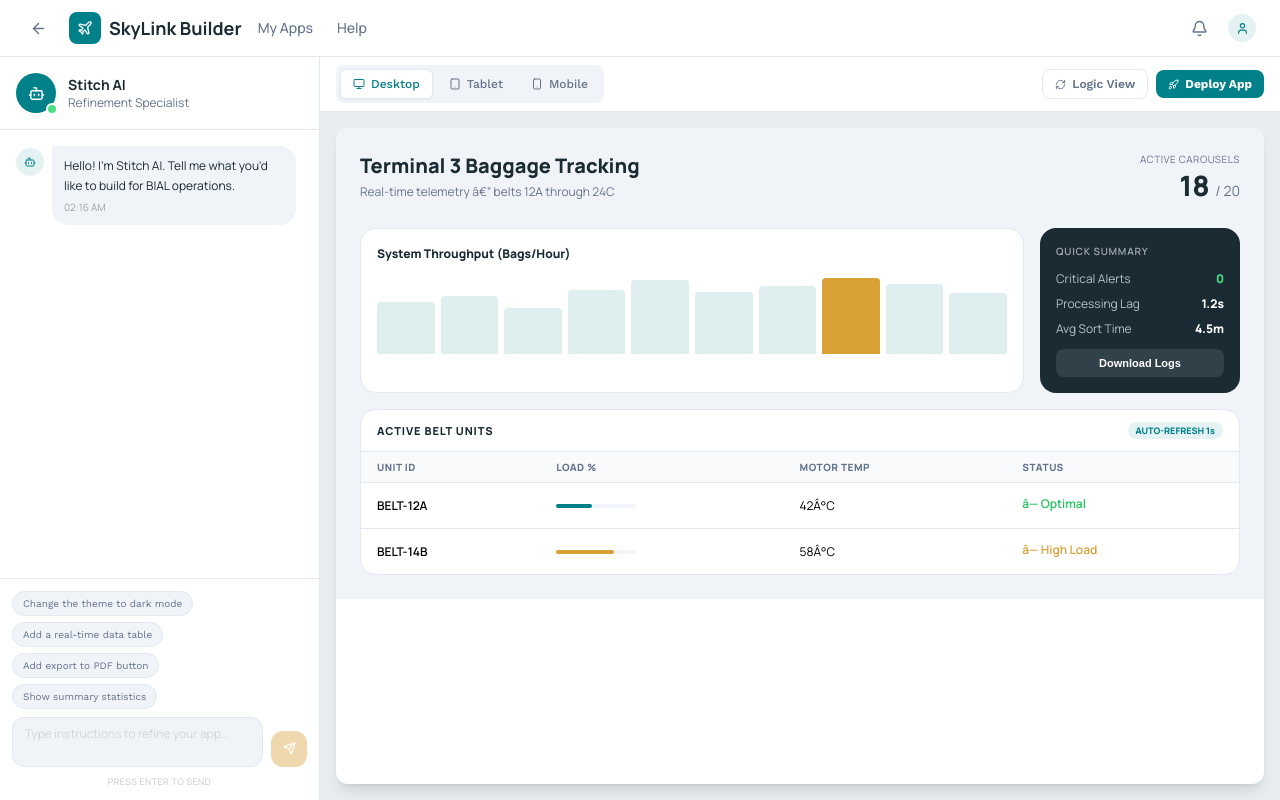
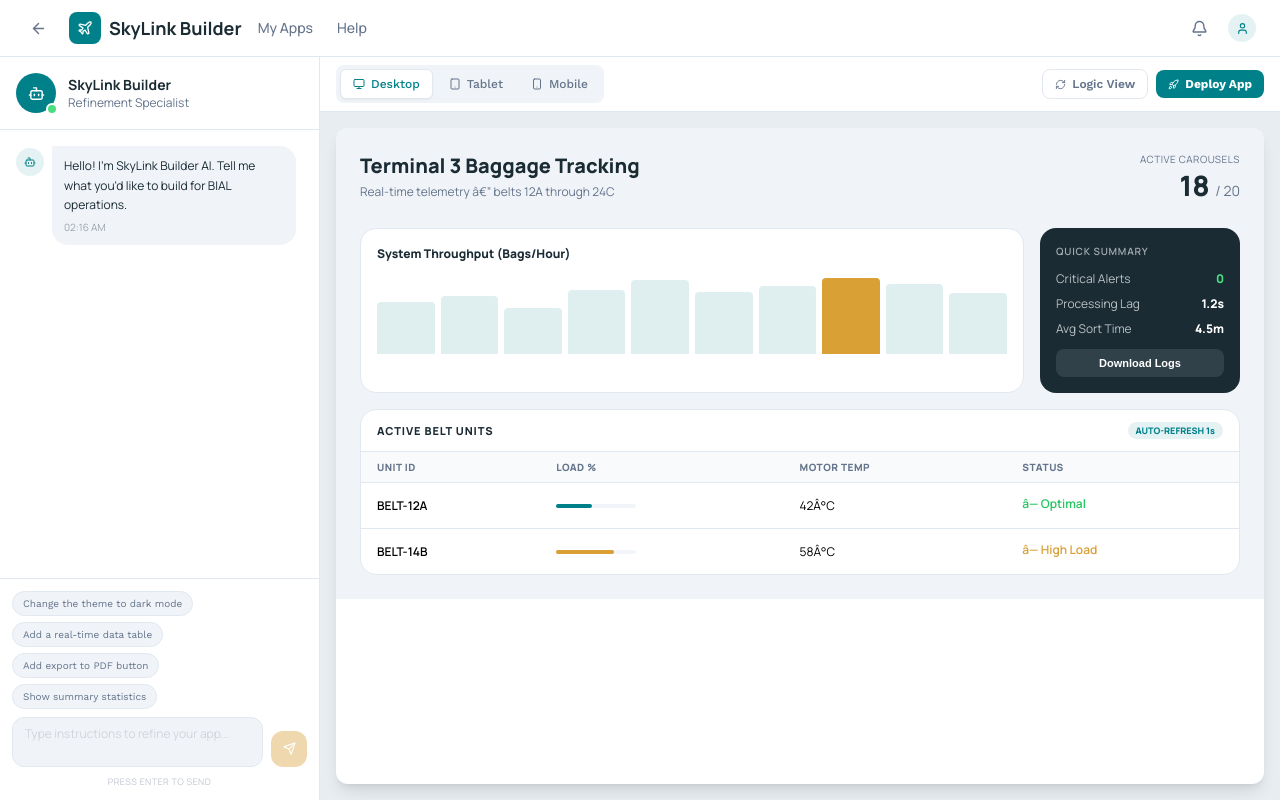
Before and after one commit to anirudheyyani7-cpu/bial-cd-active, a React (Vite) app in the folder portal/: page /builder in a window 1280 px wide. Built offline with nearby package versions, Linux system fonts and the light colour scheme; sample sign-in values are in the browser's storage.

Commit message:
minor brand fix

```diff
--- a/portal/src/pages/BuilderPage.jsx
+++ b/portal/src/pages/BuilderPage.jsx
@@ -58,7 +58,7 @@ export default function BuilderPage() {
       setMessages([{
         id: 'welcome',
         role: 'assistant',
-        content: "Hello! I'm Stitch AI. Tell me what you'd like to build for BIAL operations.",
+        content: "Hello! I'm SkyLink Builder AI. Tell me what you'd like to build for BIAL operations.",
         timestamp: new Date(),
       }])
     }
@@ -83,7 +83,7 @@ export default function BuilderPage() {
 
     setMessages((prev) =>
       prev.map((m) => m.id === placeholder.id
-        ? { ...m, content: result || '⚠️ Could not reach Stitch AI. Check that the relay server is running (`npm run server`) and your ANTHROPIC_API_KEY is set in `.env`.', streaming: false }
+        ? { ...m, content: result || '⚠️ Could not reach SkyLink Builder AI. Check that the relay server is running (`npm run server`) and your ANTHROPIC_API_KEY is set in `.env`.', streaming: false }
         : m
       )
     )
@@ -138,7 +138,7 @@ export default function BuilderPage() {
                 <span className="absolute -bottom-0.5 -right-0.5 w-3 h-3 bg-green-400 rounded-full border-2 border-white" />
               </div>
               <div>
-                <p className="text-sm font-bold text-tertiary">Stitch AI</p>
+                <p className="text-sm font-bold text-tertiary">SkyLink Builder</p>
                 <p className="text-xs text-neutral">Refinement Specialist</p>
               </div>
             </div>
```
